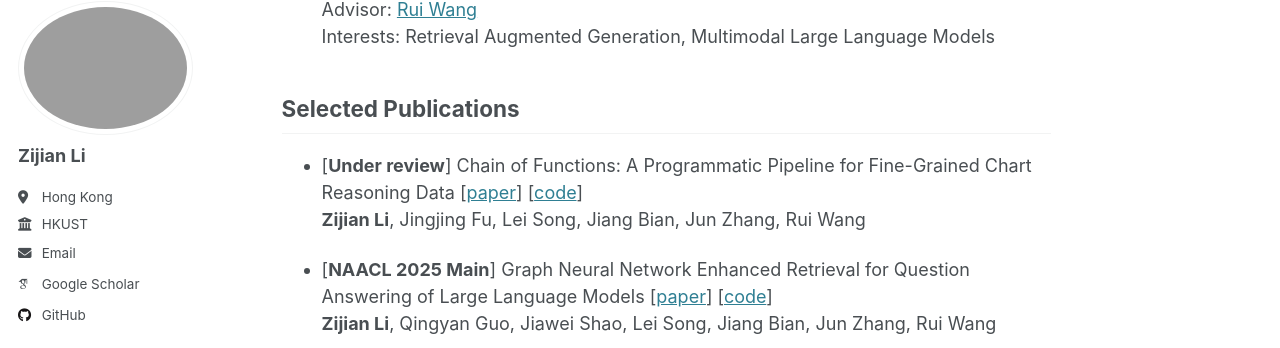
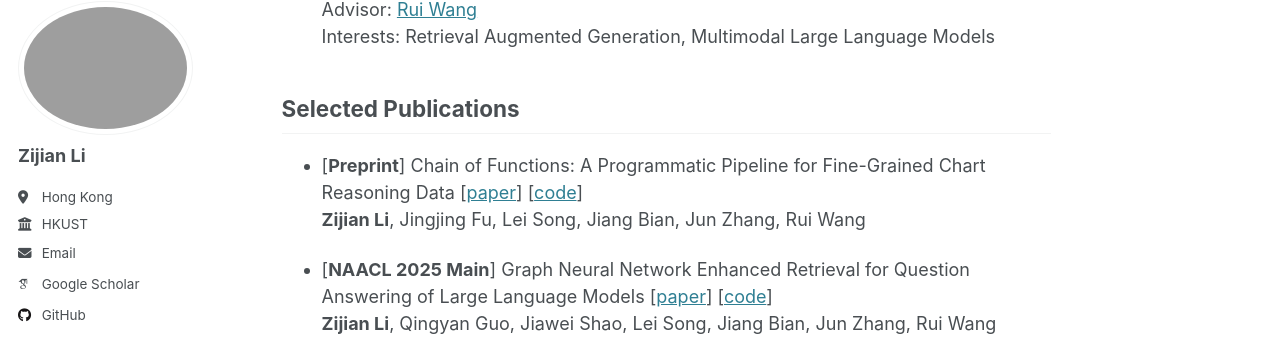
Before and after one commit to zli999/zijianli.github.io, a Jekyll site: the page built from _pages/about.md, in a window 1280 px wide and 900 px high, scrolled down 416 px. Shown: the part 105-453 px from the top of the window. Built offline with Jekyll 4.4.1, drawn with Linux system fonts in a browser that asks for light colours; some web fonts are replaced.

Commit message:
Update about.md

```diff
--- a/_pages/about.md
+++ b/_pages/about.md
@@ -20,7 +20,7 @@ I am currently a research intern in MicroSoft Research Asia (MSRA), focusing on
 
 
 ## Selected Publications
-- [**Under review**] Chain of Functions: A Programmatic Pipeline for Fine-Grained Chart Reasoning Data [[paper](https://arxiv.org/abs/2503.16260)] [[code](https://github.com/microsoft/Chain-of-Functions)]<br>**Zijian Li**, Jingjing Fu, Lei Song, Jiang Bian, Jun Zhang, Rui Wang<br>
+- [**Preprint**] Chain of Functions: A Programmatic Pipeline for Fine-Grained Chart Reasoning Data [[paper](https://arxiv.org/abs/2503.16260)] [[code](https://github.com/microsoft/Chain-of-Functions)]<br>**Zijian Li**, Jingjing Fu, Lei Song, Jiang Bian, Jun Zhang, Rui Wang<br>
 
 - [**NAACL 2025 Main**] Graph Neural Network Enhanced Retrieval for Question Answering of Large Language Models [[paper](https://arxiv.org/abs/2406.06572)] [[code](https://github.com/zli999/GNN_Ret)]<br>**Zijian Li**, Qingyan Guo, Jiawei Shao, Lei Song, Jiang Bian, Jun Zhang, Rui Wang<br>
 
```
